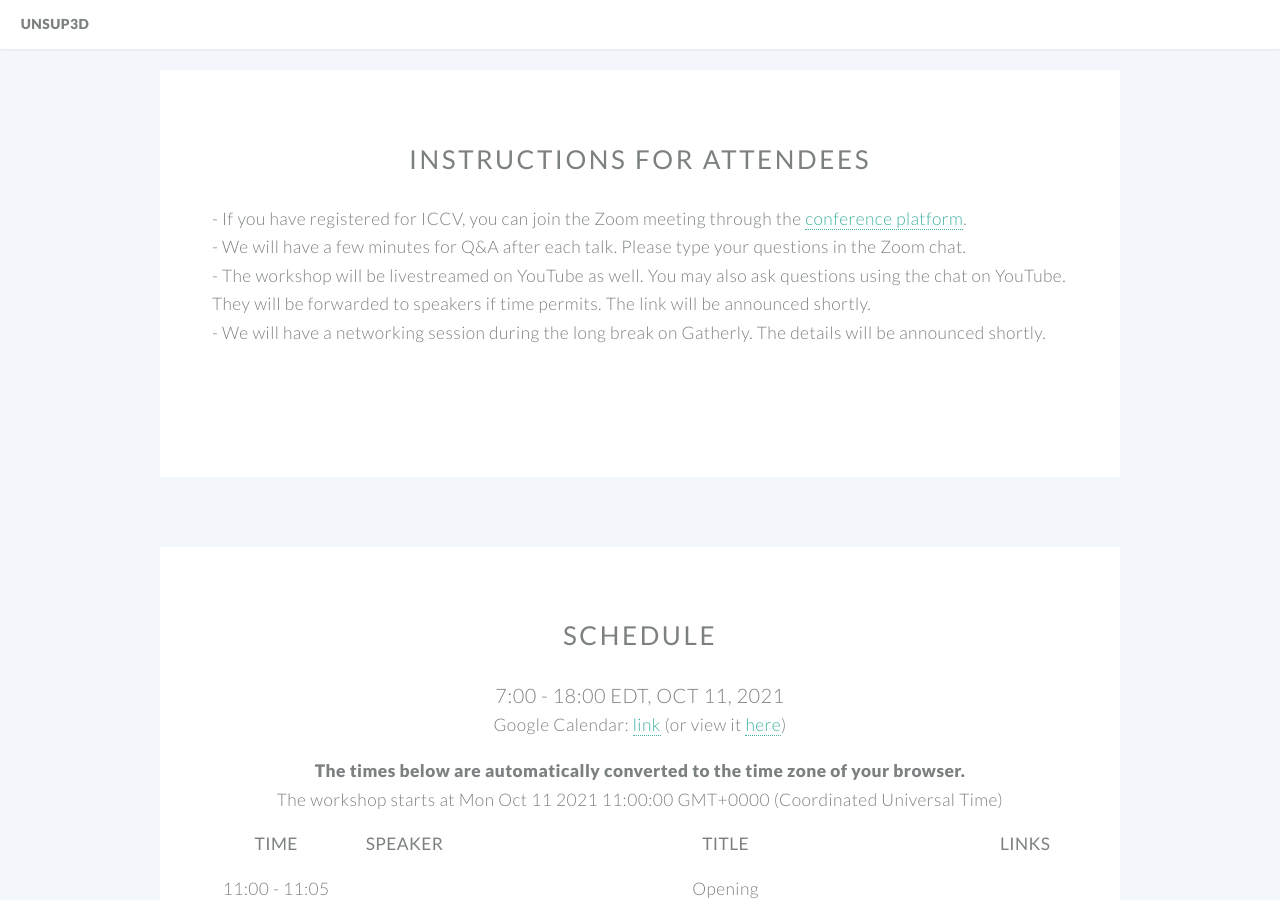
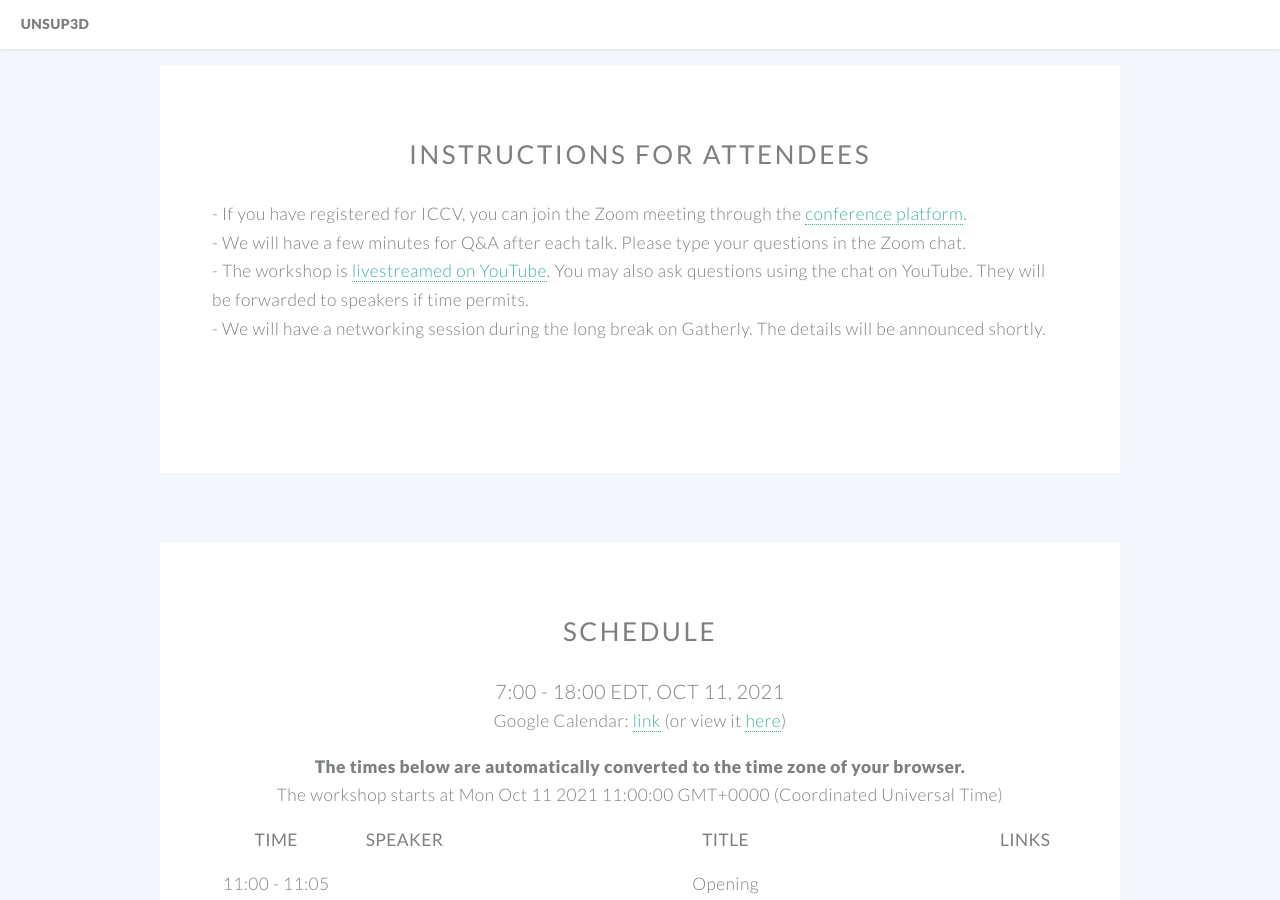
Before and after one commit to unsup3d/unsup3d.github.io, a Jekyll site: the page built from index.html, in a window 1280 px wide and 900 px high, scrolled down 2023 px. Built offline with Jekyll 4.4.1, drawn with Linux system fonts in a browser that asks for light colours; some of the changed text lies outside the part shown.

Commit message:
more fixes

```diff
--- a/index.html
+++ b/index.html
@@ -15,9 +15,10 @@
     <div class="content">
       <section>
         <header>
-          <h2>Livestream: Unsupervised 3D Learning in the Wild @ICCV2021</h2>
+          <h2>Unsupervised 3D Learning in the Wild @ICCV2021</h2>
         </header>
-        <iframe width="560" height="315" style="margin: 0 auto; diplay: block" src="https://www.youtube-nocookie.com/embed/UWNt5zbO668" title="YouTube video player" frameborder="0" allow="accelerometer; autoplay; clipboard-write; encrypted-media; gyroscope; picture-in-picture" allowfullscreen></iframe>
+        <p><iframe width="560" height="315" src="https://www.youtube-nocookie.com/embed/UWNt5zbO668" title="YouTube video player" frameborder="0" allow="accelerometer; autoplay; clipboard-write; encrypted-media; gyroscope; picture-in-picture" allowfullscreen></iframe>
+        </p>
         <p>
           Recent years have witnessed significant progress in learning 3D representations from 2D visual data, which allows us to reason about our 3D world from just a few or even just a single 2D observation at test time. However, many of these approaches rely heavily on synthetic data and/or extensive manual annotations as supervision during training, and hence face challenges when generalizing to complex real world scenarios.
           Unsupervised 3D learning in the wild has therefore been gaining popularity recently, with the goal of understanding our entire 3D world by learning from unannotated, unconstrained (i.e., "in-the-wild") data.
@@ -51,7 +52,7 @@
       <ul>
         <li>- If you have registered for ICCV, you can join the Zoom meeting through the <a href="https://www.eventscribe.net/2021/ICCV/login.asp?intended=https%3A%2F%2Fwww%2Eeventscribe%2Enet%2F2021%2FICCV%2Findex%2Easp" target="_blank">conference platform</a>.</li>
         <li>- We will have a few minutes for Q&A after each talk. Please type your questions in the Zoom chat.</li>
-        <li>- The workshop will be livestreamed on YouTube as well. You may also ask questions using the chat on YouTube. They will be forwarded to speakers if time permits. The link will be announced shortly.</li>
+        <li>- The workshop is <a href="https://www.youtube.com/watch?v=UWNt5zbO668">livestreamed on YouTube</a>. You may also ask questions using the chat on YouTube. They will be forwarded to speakers if time permits.</li>
         <li>- We will have a networking session during the long break on Gatherly. The details will be announced shortly.</li>
       </ul>
     </header>
```
